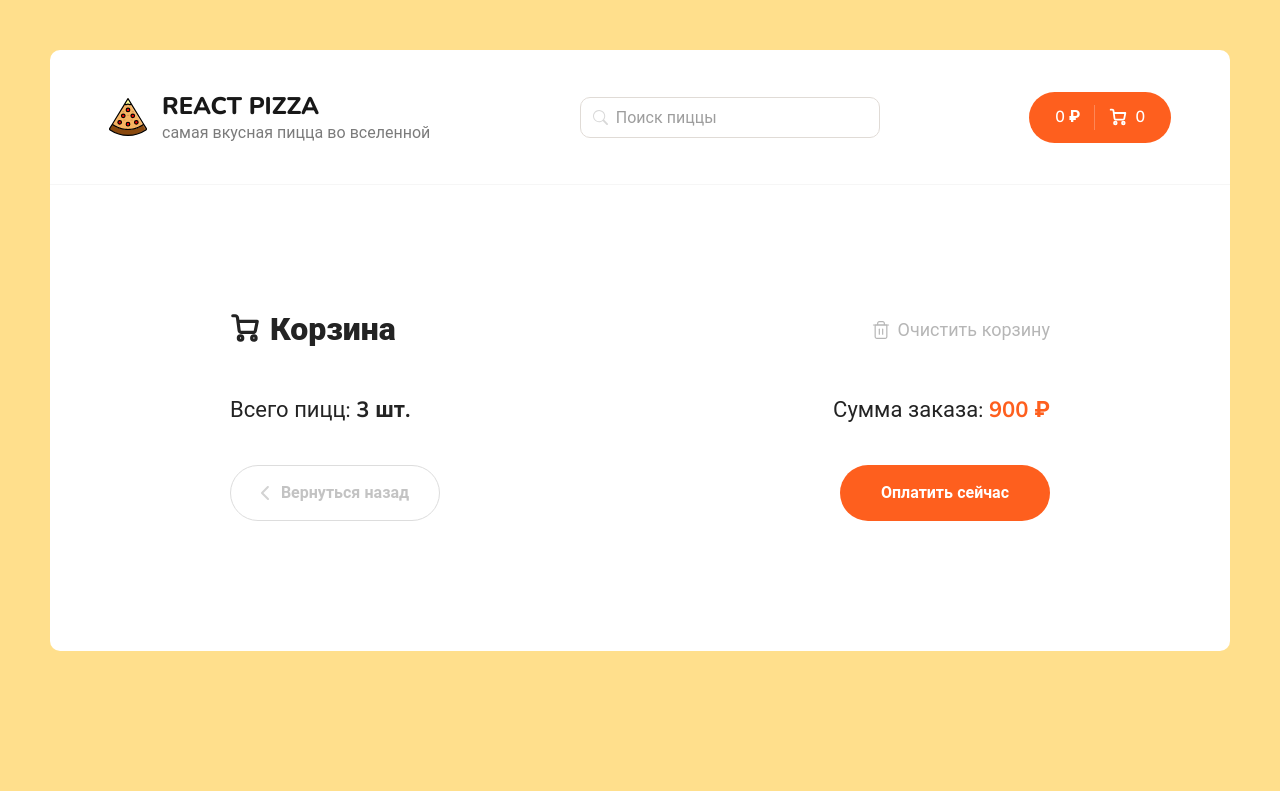
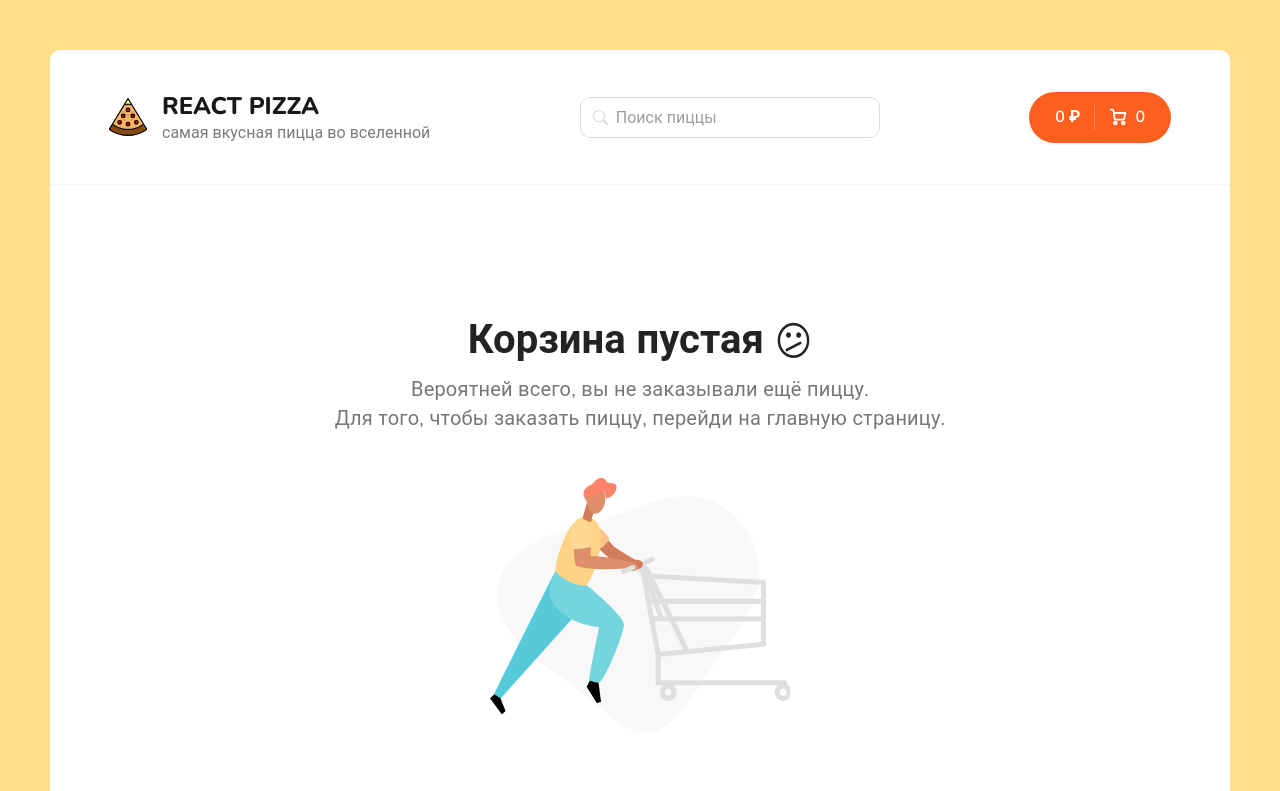
Before and after one commit to Nikitang/React-redux-pizza, a React (Create React App) app: page /cart in a window 1280 px wide. Shown: the top 791 px of the page. Built offline with nearby package versions, Linux system fonts and the light colour scheme.

Commit message:
price count

```diff
--- /dev/null
+++ b/src/components/CartEmpty.jsx
@@ -0,0 +1,27 @@
+import React from "react";
+import { Link } from "react-router-dom";
+
+import cartEmpty from "../assets/img/empty-cart.png";
+
+function CartEmpty() {
+  return (
+    <>
+      <div class="cart cart--empty">
+        <h2>
+          Корзина пустая <icon>😕</icon>
+        </h2>
+        <p>
+          Вероятней всего, вы не заказывали ещё пиццу.
+          <br />
+          Для того, чтобы заказать пиццу, перейди на главную страницу.
+        </p>
+        <img src={cartEmpty} alt="Empty cart" />
+        <Link to="/" class="button button--black">
+          <span>Вернуться назад</span>
+        </Link>
+      </div>
+    </>
+  );
+}
+
+export default CartEmpty;
--- a/src/components/CartItem.jsx
+++ b/src/components/CartItem.jsx
@@ -2,7 +2,7 @@
 import { useDispatch } from "react-redux";
 import { addItem, minusItem, removeItems } from "../redux/slices/cartSlice";
 
-function CartItem({ id, title, type, price, count, imageUrl }) {
+function CartItem({ id, title, type, price, count, size, imageUrl }) {
   const dispatch = useDispatch();
 
   const onClickPlus = () => {
@@ -14,8 +14,8 @@
   };
 
   const onClickRemove = () => {
-    if (window.confirm('You want this?')) {
-        dispatch(removeItems(id));
+    if (window.confirm("You want this?")) {
+      dispatch(removeItems(id));
     }
   };
 
@@ -26,10 +26,15 @@
       </div>
       <div className="cart__item-info">
         <h3>{title}</h3>
-        <p>{type}, 26 см.</p>
+        <p>
+          {type}, {size} см.
+        </p>
       </div>
       <div className="cart__item-count">
-        <div onClick={onClickMinus} className="button button--outline button--circle cart__item-count-minus">
+        <div
+          onClick={onClickMinus}
+          className="button button--outline button--circle cart__item-count-minus"
+        >
           <svg
             width="10"
             height="10"
@@ -74,7 +79,10 @@
         <b>{price * count} ₽</b>
       </div>
       <div className="cart__item-remove">
-        <div onClick={onClickRemove} className="button button--outline button--circle">
+        <div
+          onClick={onClickRemove}
+          className="button button--outline button--circle"
+        >
           <svg
             width="10"
             height="10"
--- a/src/components/PizzaBlock/index.jsx
+++ b/src/components/PizzaBlock/index.jsx
@@ -6,7 +6,9 @@
 
 function PizzaBlock({ id, title, price, imageUrl, sizes, types }) {
   const dispatch = useDispatch();
-  const cartItem = useSelector((state) => state.cartSlice.items.find((obj) => obj.id === id));
+  const cartItem = useSelector((state) =>
+    state.cartSlice.items.find((obj) => obj.id === id)
+  );
   const [activeType, setActiveType] = useState(types[0]);
   const [activeSize, setActiveSize] = useState(0);
 
@@ -19,10 +21,10 @@
       price,
       imageUrl,
       type: typesPizza[activeType],
-      size: activeSize,
-    }
-    dispatch(addItem(item))
-  }
+      size: sizes[activeSize],
+    };
+    dispatch(addItem(item));
+  };
 
   return (
     <div className="pizza-block-wrapper">
@@ -55,7 +57,10 @@
         </div>
         <div className="pizza-block__bottom">
           <div className="pizza-block__price">от {price} ₽</div>
-          <button onClick={onClickAdd} className="button button--outline button--add">
+          <button
+            onClick={onClickAdd}
+            className="button button--outline button--add"
+          >
             <svg
               width="12"
               height="12"
--- a/src/pages/Cart.jsx
+++ b/src/pages/Cart.jsx
@@ -1,11 +1,27 @@
 import React from "react";
 import { Link } from "react-router-dom";
 import { useSelector, useDispatch } from "react-redux";
+
 import CartItem from "../components/CartItem";
+import { clearItems } from "../redux/slices/cartSlice";
+import CartEmpty from "../components/CartEmpty";
 
 function Cart() {
   const dispatch = useDispatch();
-  const items = useSelector((state) => state.cartSlice.items);
+  const { totalPrice, items } = useSelector((state) => state.cartSlice);
+
+  const totalCount = items.reduce((acc, item) => acc + item.count, 0);
+
+  const onClickClear = () => {
+    if (window.confirm("Are you sure you want to clear all?")) {
+      dispatch(clearItems());
+    }
+  };
+
+  if (!totalPrice) {
+    return <CartEmpty />;
+  }
+
   return (
     <div className="container container--cart">
       <div className="cart">
@@ -42,7 +58,7 @@
             </svg>
             Корзина
           </h2>
-          <div className="cart__clear">
+          <div onClick={onClickClear} className="cart__clear">
             <svg
               width="20"
               height="20"
@@ -84,21 +100,26 @@
           </div>
         </div>
         <div className="content__items">
-          {items.map((item) => <CartItem key={item.id} {...item} />)}
+          {items.map((item) => (
+            <CartItem key={item.id} {...item} />
+          ))}
         </div>
         <div className="cart__bottom">
           <div className="cart__bottom-details">
             <span>
               {" "}
-              Всего пицц: <b>3 шт.</b>{" "}
+              Всего пицц: <b>{totalCount} шт.</b>{" "}
             </span>
             <span>
               {" "}
-              Сумма заказа: <b>900 ₽</b>{" "}
+              Сумма заказа: <b>{totalPrice} ₽</b>{" "}
             </span>
           </div>
           <div className="cart__bottom-buttons">
-            <Link to="/" className="button button--outline button--add go-back-btn">
+            <Link
+              to="/"
+              className="button button--outline button--add go-back-btn"
+            >
               <svg
                 width="8"
                 height="14"
@@ -123,7 +144,7 @@
           </div>
         </div>
       </div>
-     </div>
+    </div>
   );
 }
 
--- a/src/redux/slices/cartSlice.js
+++ b/src/redux/slices/cartSlice.js
@@ -36,10 +36,12 @@
     },
     clearItems(state) {
       state.items = [];
+      state.totalPrice = 0;
     },
   },
 });
 
-export const { addItem, removeItems, minusItem, clearItems } = cartSlice.actions;
+export const { addItem, removeItems, minusItem, clearItems } =
+  cartSlice.actions;
 
 export default cartSlice.reducer;
--- a/src/scss/app.scss
+++ b/src/scss/app.scss
@@ -343,17 +343,18 @@
   }
 
   &--empty {
-    margin: 0 auto;
-    width: 560px;
+    margin: 100px auto;
+    width: 620px;
     text-align: center;
 
     h2 {
-      font-size: 32px;
-      margin-bottom: 10px;
+      font-size: 40px;
+      font-weight: 700;
+      margin-bottom: 20px;
     }
 
     p {
-      font-size: 18px;
+      font-size: 20px;
       line-height: 145.4%;
       letter-spacing: 0.01em;
       color: #777777;
```
